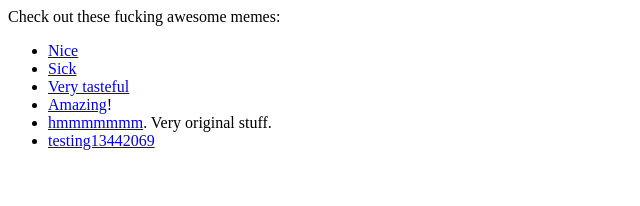
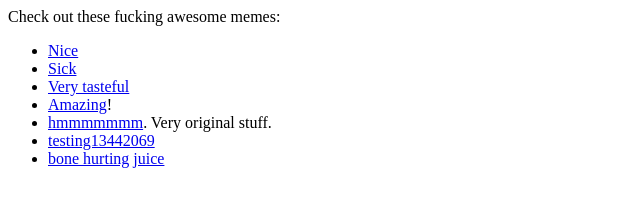
Before and after one commit to AriSweedler/lavisabrina, a website: page public/memes/index.html in a window 1280 px wide. Shown: the whole page, without its empty margins (0-640 px from the left). Drawn offline with Linux system fonts and the light colour scheme.

Commit message:
Automatic commit from meme.sh for bonehurtingjuice.jpg

```diff
--- a/public/memes/index.html
+++ b/public/memes/index.html
@@ -6,4 +6,5 @@
   <li><a target="_blank" href="https://youtu.be/-50NdPawLVY?t=32">Amazing</a>!</li>
   <li><a href="me_irl_1.jpg">hmmmmmmm</a>. Very original stuff.</li>
   <li><a href="manifestdestiny.png">testing13442069</a></li>
+  <li><a href="bonehurtingjuice.jpg">bone hurting juice</a></li>
 </ul>
```
Also changed, not shown: public/memes/bonehurtingjuice.jpg (added).
